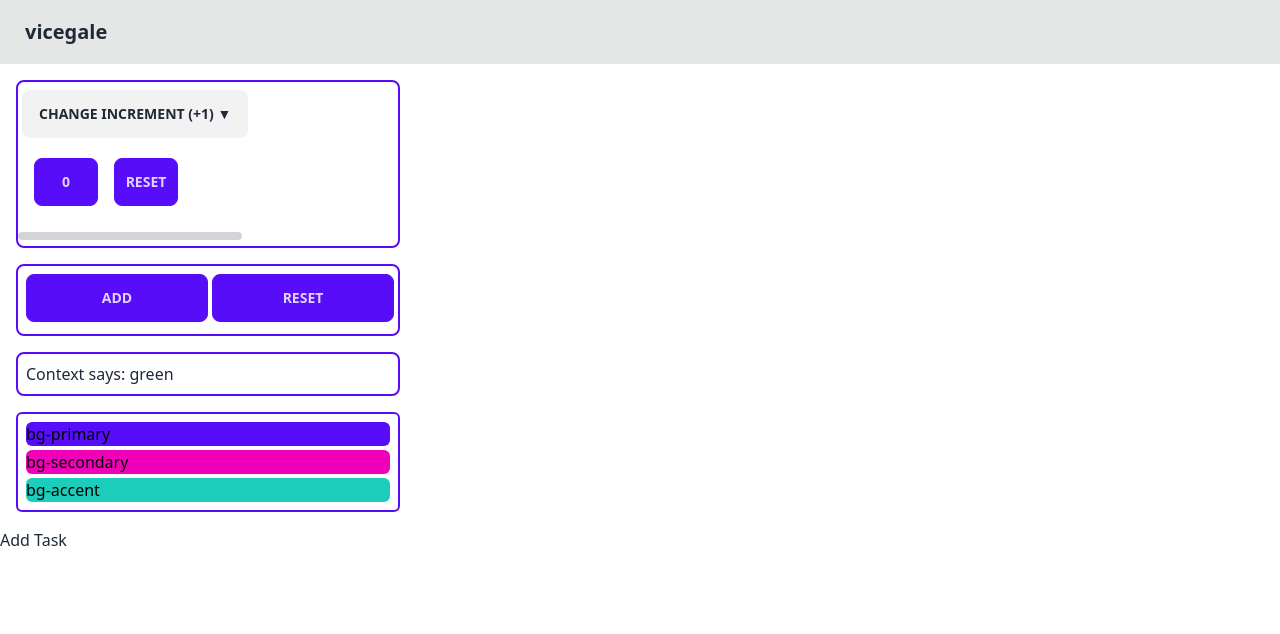
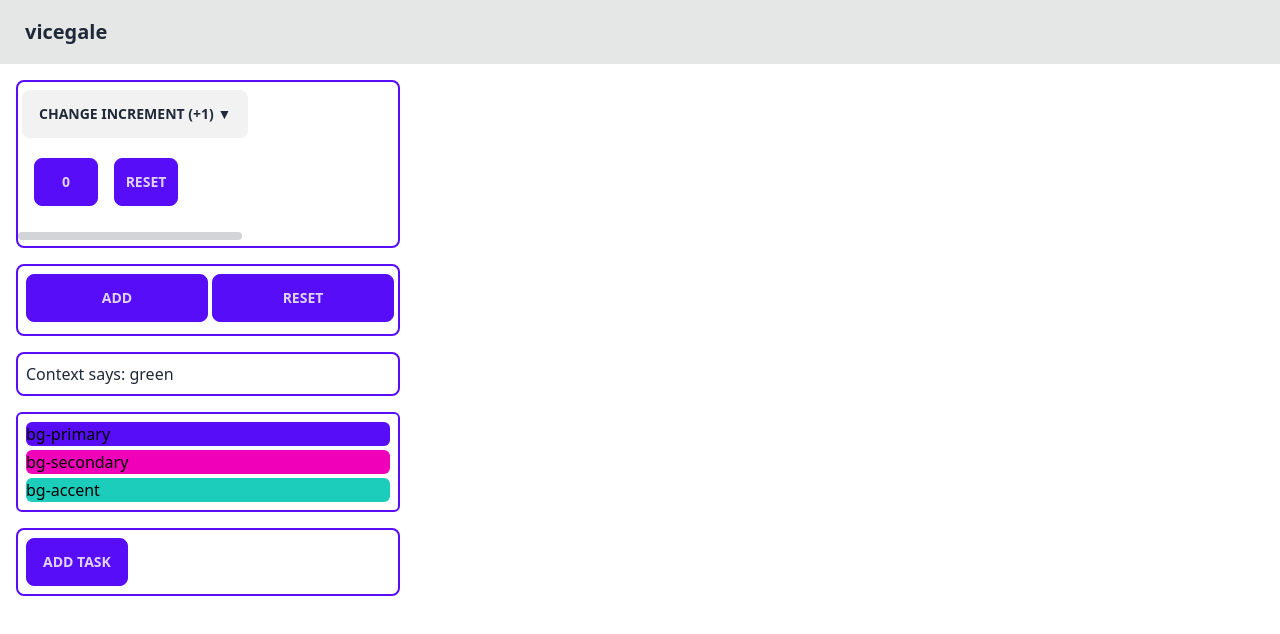
Before and after one commit to Vicegale/daisyui-nextjs, a Next.js app: page / in a window 1280 px wide. Shown: the top 634 px of the page. Built offline with nearby package versions, Linux system fonts and the light colour scheme.

Commit message:
More work on tasklist

```diff
--- a/components/tasklist/Item.tsx
+++ b/components/tasklist/Item.tsx
@@ -1,10 +1,14 @@
 import type { Task } from './TaskList';
 import { useEffect, useState } from 'react';
-const Item = (props: {task: Task}) => {
+const Item = (props: { task: Task }) => {
     const max = 100;
     const className = (props.task.progress < max) ? "progress-primary" : "progress-secondary";
-    return(
-        <progress className={"progress w-56 " + className} value={props.task.progress} max="100"></progress>
+    return (
+        <div>
+            <span>{props.task.id}</span>
+            <progress className={"progress w-56 " + className} value={props.task.progress} max="100"></progress>
+            <span>{props.task.progress < 100 ? props.task.progress + "%" : "Complete!"}</span>
+        </div>
     )
 };
 export default Item;
--- a/components/tasklist/TaskList.tsx
+++ b/components/tasklist/TaskList.tsx
@@ -14,7 +14,7 @@ const TaskList = () => {
             setTasks(tasks.map((t: Task) => {
                 return {id: t.id, progress: (t.progress < 100) ? t.progress + 1 : t.progress}
             }));
-        }, 100);
+        }, 50);
         return () => clearInterval(intervalId);
     })
 
@@ -23,8 +23,8 @@ const TaskList = () => {
     }
 
     return (
-        <div>
-            <button onClick={addTask}>Add Task</button>
+        <div className="w-96 m-4 p-2 border-solid border-2 border-primary rounded-lg">
+            <button className="btn btn-primary" onClick={addTask}>Add Task</button>
             <ul>
                 {tasks.map((task: Task) => (
                     <li key={task.id}>
```
